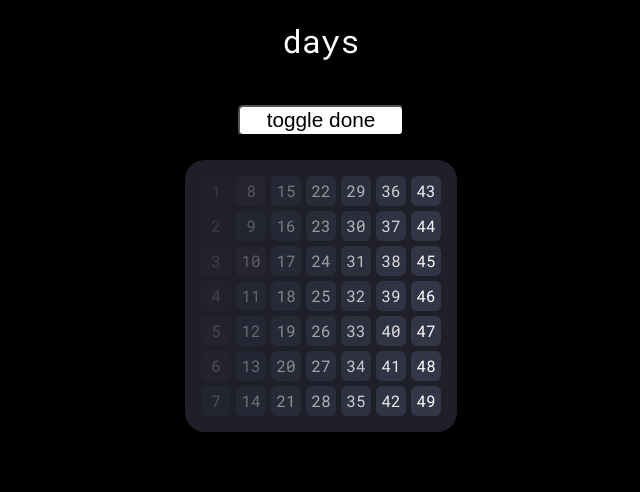
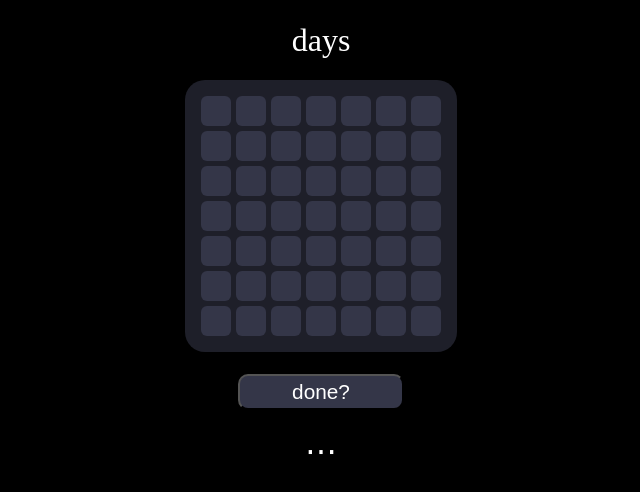
Before and after one commit to tasmankingsley/consistency-graph, a Svelte app: page / in a window 1280 px wide. Shown: the top 492 px of the page, without its empty margins (319-959 px from the left). Built offline with nearby package versions, Linux system fonts and the light colour scheme.

Commit message:
added main days tracking feature, storage, init

```diff
--- a/index.html
+++ b/index.html
@@ -5,7 +5,7 @@
     <link rel="icon" href="/favicon.ico" />
     <link rel="stylesheet" href="./src/style.css">
     <meta name="viewport" content="width=device-width, initial-scale=1.0" />
-    <title>Svelte + Vite App</title>
+    <title>days</title>
   </head>
   <body>
     <div id="app"></div>
--- a/src/App.svelte
+++ b/src/App.svelte
@@ -1,54 +1,93 @@
 <script>
+import { days } from './lib/stores';
+import { fade } from 'svelte/transition'
 let green = '#00fa9a';
 let dark = '#343648'
-  let opacity = 0.2;
+let light = '#fff'
 
-  let done = false;
+let options_height = '0px';
 
-  let days = [];
-
-  let current_date = new Date().getHours();
+let current_date = new Date().getDate();
 console.log(current_date)
 
 // perhaps on:change of the date number, check if index of day is 49 and set toggle to change donee to true
 // next shift array back
 
+function init() {
   for (let index = 0; index < 49; index++) {
     // days = [...days, {number: index},{opacity: index / 100}];
-    days[index] = {number: index + 1, opacity: (index + 5) / 50};
+    $days[index] = {done: false};
   }
-  console.log(days);
+}
+
+
 
 function toggle() {
-    done = !done;
+  $days[48].done = !$days[48].done;
 }
 
-  function change_day() {
+function advance() {
+  $days.shift();
+  $days = [...$days, {done: false}]
+}
+
+function compare_date() {
 
 }
+
+function toggle_options() {
+  if (options_height === '100px') {
+    options_height = '0px';
+  } else {
+    options_height = '100px';
+  }
+}
+
 </script>
 
 <div class="main">
   <span contenteditable="true">days</span>
-  <button class="btn" on:click={toggle}>toggle done</button>
   <div class="grid">
-    {#each days as day, index}
+      {#each $days as day}
         <div class="day"
-        value={current_date}
-        on:change={() => change_day(index)}
-        style="background-color: {done ? green : dark};
-        opacity: {day.opacity};">{day.number}
+          style:background-color={day.done ? green : dark}
+          style:opacity={day.opacity}>
         </div>
       {/each}
   </div>
+  <button class="btn" on:click={toggle}
+    style:background-color={$days[48].done ? green : dark}
+    style:color={$days[48].done ? dark : light}>
+    {$days[48].done ? 'done' : 'done?'}
+  </button>
+
+  <span on:click={toggle_options}>⋯</span>
+
+  <div class="options" style:height={options_height}>
+    {#if options_height === '100px'}
+      <button class="btn" on:click={advance} transition:fade={{duration: 200}}>advance day</button>
+      <button class="btn" on:click={init} transition:fade={{duration: 200}}>init days</button>
+    {/if}
   </div>
+</div>
+
+
 
 <style>
 .main {
   display: grid;
   grid-auto-flow: row;
-  grid-template-rows: 80px 80px 1fr;
+  grid-template-rows: 80px 1fr 80px;
   height: 100%;
+}
+
+.options {
+  display: grid;
+  grid-auto-flow: column;
+  gap: 5px;
+  background-color: #1e1f29;
+  transition: height .5s;
+  width: 100%;
 }
 
 span {
@@ -56,6 +95,7 @@ span {
   text-align: center;
   margin: auto;
   color: #fff;
+  cursor: pointer;
 }
 
 .btn {
@@ -64,9 +104,9 @@ span {
   margin: auto;
   background-color: #fff;
   width: 150px;
-  height: 25px;
+  height: 30px;
   box-sizing: content-box;
-  border-radius: 5px;
+  border-radius: 10px;
   color: #000;
   cursor: pointer;
 }
--- /dev/null
+++ b/src/lib/stores.js
@@ -0,0 +1,17 @@
+/* eslint-disable */
+import { writable } from 'svelte/store';
+
+let init_days = [];
+
+for (let index = 0; index < 49; index++) {
+    // days = [...days, {number: index},{opacity: index / 100}];
+    init_days[index] = {done: false};
+}
+
+// export let title = writable(localStorage.getItem('title_store') || 'days')
+
+// export object "todo_list" as writable store, either get stored object or create new empty one
+export let days = writable(JSON.parse(localStorage.getItem('days_store')) || init_days);
+
+// Update on change to stored value (todo_list)
+days.subscribe((value) => localStorage.days_store = JSON.stringify(value));
--- a/src/style.css
+++ b/src/style.css
@@ -3,7 +3,7 @@
 
 html {
     background-color: #000;
-    font-family: 'Roboto Mono', monospace;
+    /* font-family: 'Roboto Mono', monospace; */
     font-weight: 400;
     font-size: 1rem;
 }
```
Also changed, not shown: 9 other files (tests, documents, lock files or other folders). Lines whose indentation alone changed are shown as unchanged.
